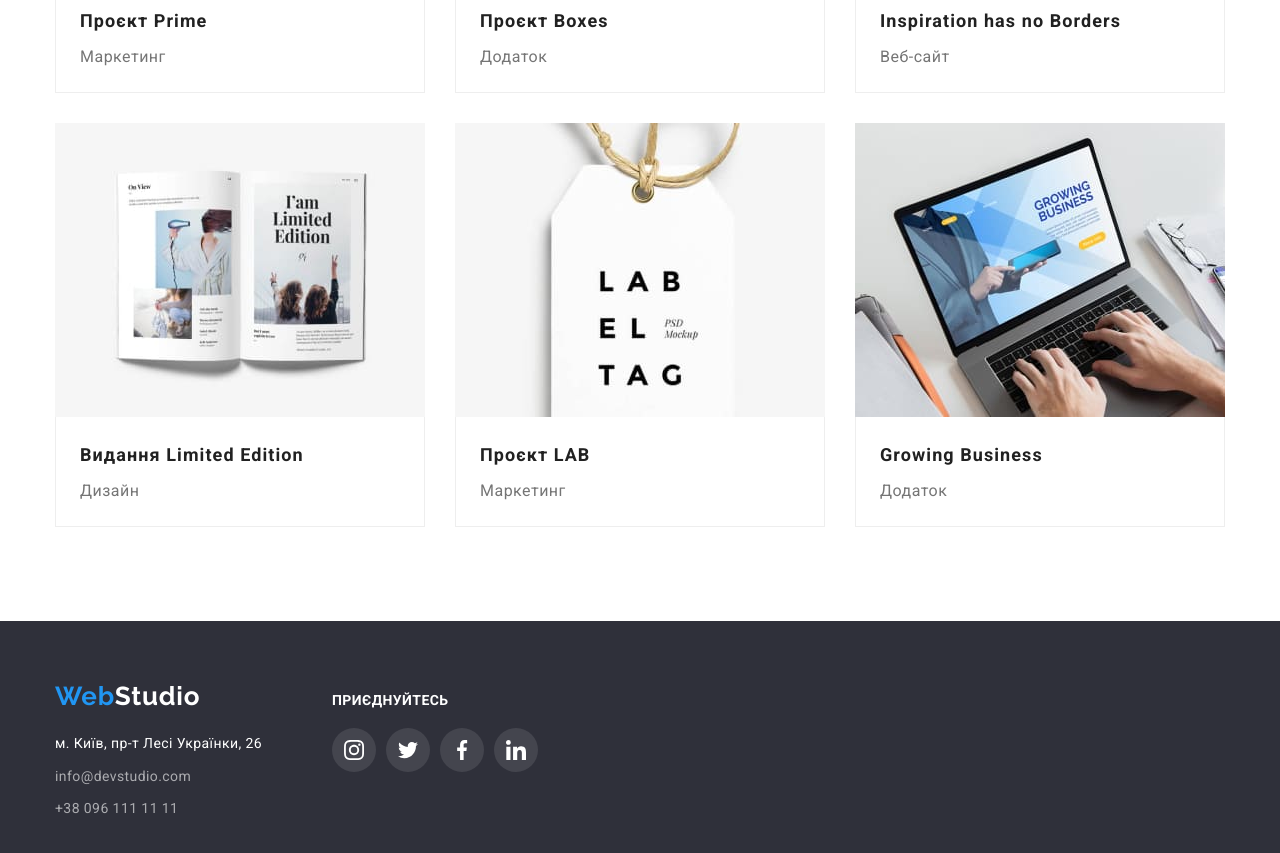
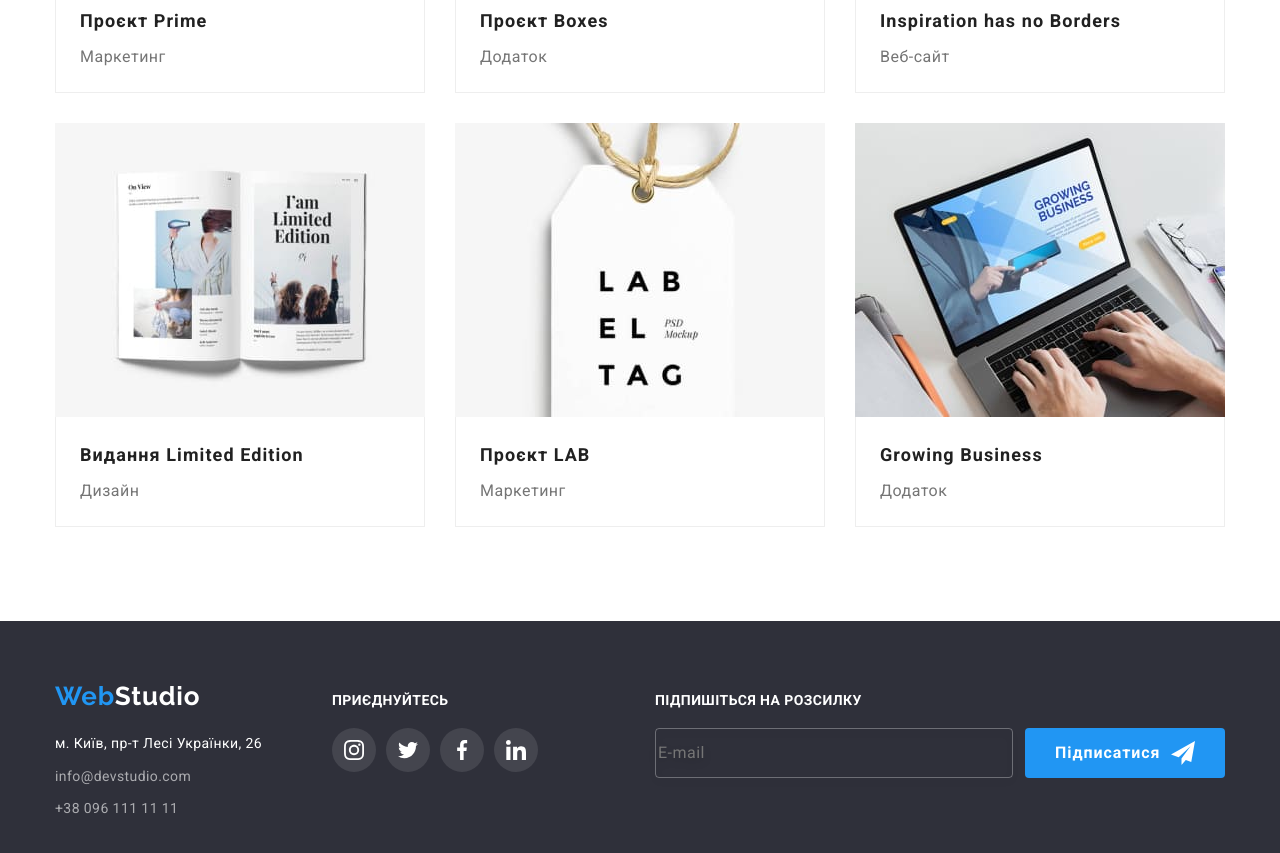
Before and after one commit to LizaBeregovenko/goit-markup-hw-06, a plain HTML site: page portfolio.html in a window 1280 px wide. Shown: the part 1013-1866 px from the top of the page. Drawn offline with nearby package versions, Linux system fonts and the light colour scheme.

Commit message:
Update portfolio.html

```diff
--- a/portfolio.html
+++ b/portfolio.html
@@ -284,7 +284,7 @@
       </section>
     </main>
 
-    <!-- Футер -->
+    <!--Футер-->
     <footer class="section-footer">
       <div class="container footer">
         <div class="address">
@@ -366,9 +366,28 @@
             </li>
           </ul>
         </div>
+        <div class="subscribe">
+          <p class="subscribe-text">Підпишіться на розсилку</p>
+          <form name="footer-form">
+            <div class="form-footer">
+              <input class="form-email" name="user-mail" type="email" placeholder="E-mail" />
+              <button
+                class="form-btn"
+                type="submit"
+                animate__animated
+                animate__pulse
+                animate__slower
+              >
+                Підписатися
+                <svg class="form-btn-icon" width="24" height="24">
+                  <use class="btn-icon" href="./images/icons.svg#icon-icon-send"></use>
+                </svg>
+              </button>
+            </div>
+          </form>
+        </div>
       </div>
     </footer>
-
     <!-- Підключення скриптів -->
     <script src="./js/header-scroll.js"></script>
   </body>
```
